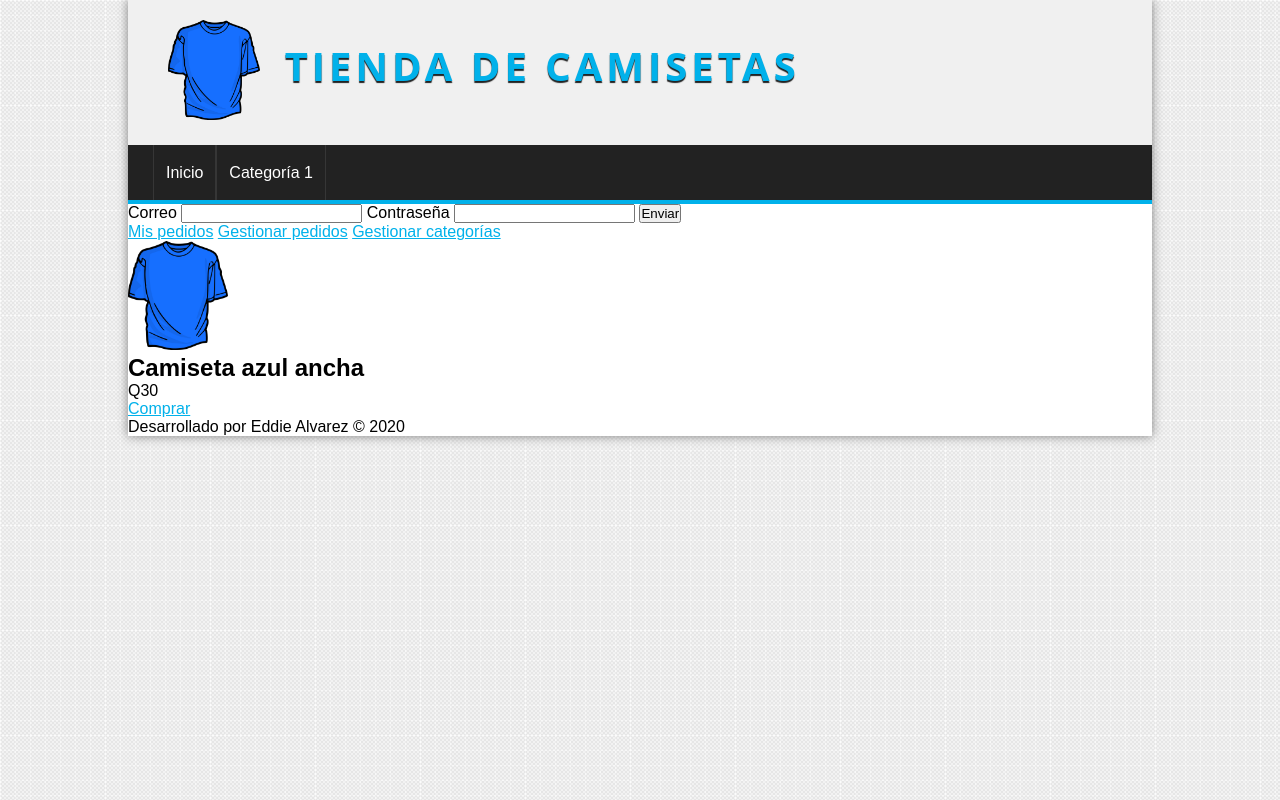
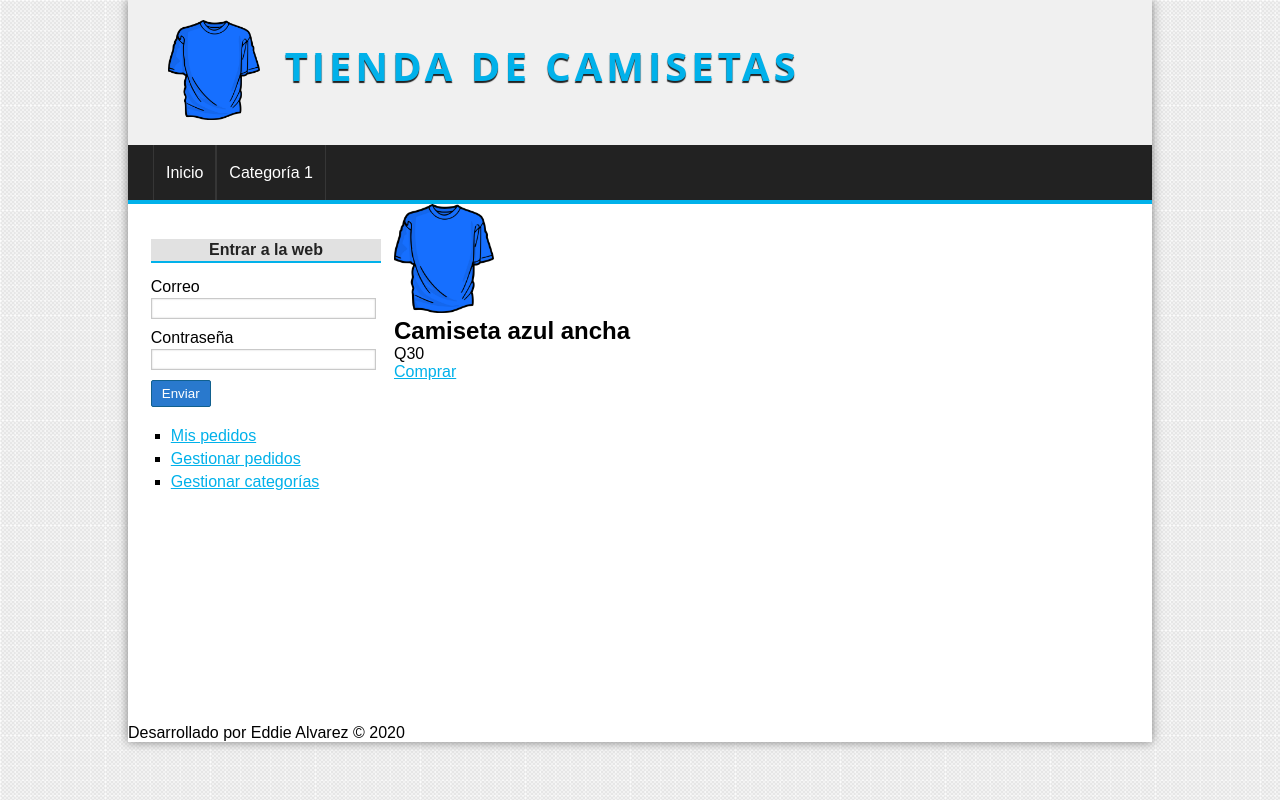
Before and after one commit to EddieAlvarez01/Tienda_Playeras_Php, a PHP site: page / in a window 1280 px wide. Run offline with PHP 8.4, Linux system fonts and the light colour scheme.

Commit message:
Maquetado de la barra lateral

```diff
--- a/assets/css/styles.css
+++ b/assets/css/styles.css
@@ -106,6 +106,108 @@ a:hover{
     background: #01B1EA;
 }
 
+/*CONTENT*/
+#content{
+    margin: 0px auto;
+    overflow: hidden;
+    background: white;
+}
+
+/*BARRA LATERAL*/
+#lateral{
+    width: 25%;
+    min-height: 500px;
+    float: left;
+    margin-top: 20px;
+    margin-left: 10px;
+}
+
+#lateral .block-aside{
+    display: block;
+    width: 90%;
+    margin: 5px auto;
+    padding: 10px;
+}
+
+#lateral h3{
+    display: block;
+    color: #222;
+    width: 100%;
+    text-align: center;
+    padding-top: 2px;
+    padding-bottom: 2px;
+    margin-bottom: 15px;
+    font-size: 16px;
+    font-weight: bold;
+    background: #E1E1E1;
+    border-bottom: 2px solid #01B1EA;
+}
+
+#lateral ul{
+    margin-top: 20px;
+    margin-bottom: 20px;
+}
+
+#lateral ul li{
+    list-style: square;
+    margin-left: 20px;
+    margin-top: 5px;
+    margin-bottom: 5px;
+}
+
+/*FORMULARIOS*/
+label,
+input[type="text"],
+input[type="password"],
+input[type="email"],
+select{
+    display: block;
+    width: 95%;
+    margin-top: 2px;
+    margin-bottom: 2px;
+}
+
+input[type="text"],
+input[type="password"],
+input[type="email"],
+select{
+    border: 1px solid #C9C9C9;
+    box-shadow: 0px 0px 2px #ccc inset;
+    background: white;
+    padding: 2px;
+    color: gray;
+    transition: all 300ms;
+}
+
+input[type="text"]:focus,
+input[type="password"]:focus,
+input[type="email"]:focus{
+    border: 1px solid #1579B5;
+    color: black;
+}
+
+input[type="button"],
+input[type="submit"],
+button{
+    display: block;
+    border-radius: 2px;
+    width: auto;
+    padding: 5px;
+    padding-left: 10px;
+    padding-right: 10px;
+    color: white;
+    background: #2979CD;
+    border: 1px solid #11608E;
+    cursor: pointer;
+}
+
+label,
+input[type="button"],
+input[type="submit"],
+button{
+    margin-top: 10px;
+}
+
 /*PRODUCTOS*/
 .product img{
     width: 100px;
--- a/index.php
+++ b/index.php
@@ -33,6 +33,7 @@
                 <!-- BARRA LATERAL -->
                 <aside id="lateral">
                     <div id="login" class="block-aside">
+                        <h3>Entrar a la web</h3>
                         <form action="#" method="post">
                             <label for="email">Correo</label>
                             <input type="email" name="email">
@@ -40,9 +41,11 @@
                             <input type="password" name="password">
                             <input type="submit" value="Enviar">
                         </form>
-                        <a href="#">Mis pedidos</a>
-                        <a href="#">Gestionar pedidos</a>
-                        <a href="#">Gestionar categorías</a>
+                        <ul>
+                            <li><a href="#">Mis pedidos</a></li>
+                            <li><a href="#">Gestionar pedidos</a></li>
+                            <li><a href="#">Gestionar categorías</a></li>
+                        </ul>
                     </div>
                 </aside>
 
```
